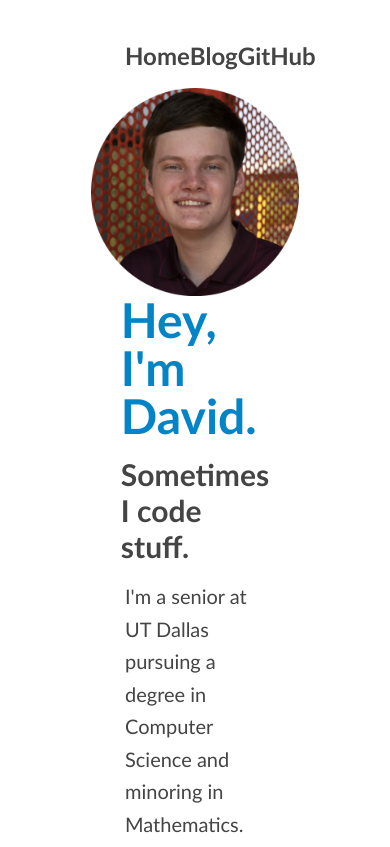
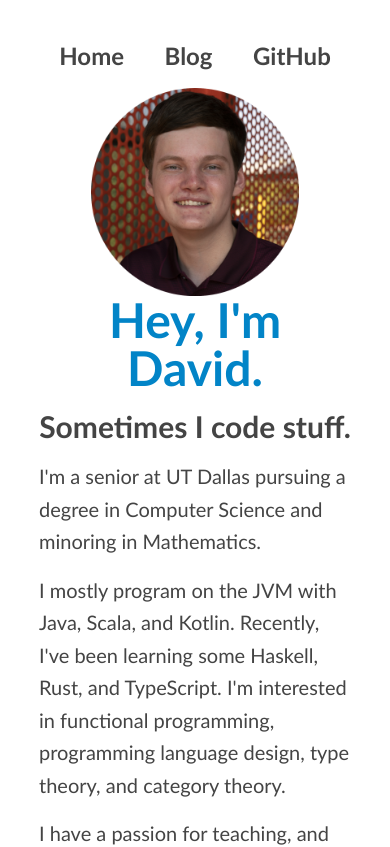
Before and after one commit to darichey/darichey.github.io, a Next.js app: page / in a window 390 px wide. Shown: the top 847 px of the page. Built offline with nearby package versions, Linux system fonts and the light colour scheme.

Commit message:
Fix mobile styling

```diff
--- a/components/Header.tsx
+++ b/components/Header.tsx
@@ -18,7 +18,7 @@ const Header = ({ title, subtitle }: Props) => {
         />
       </div>
 
-      <div>
+      <div className="text-center md:text-left">
         <h1 className="text-5xl font-bold text-sky-600 mb-4">{title}</h1>
         <h2 className="text-3xl font-bold">{subtitle}</h2>
       </div>
--- a/pages/_app.tsx
+++ b/pages/_app.tsx
@@ -12,8 +12,8 @@ function MyApp({ Component, pageProps }: AppProps) {
         <title>David Richey</title>
       </Head>
 
-      <div className="flex justify-center my-10 mx-5">
-        <div className="flex flex-col w-2/5 gap-4">
+      <div className="flex justify-center my-10">
+        <div className="flex flex-col w-4/5 md:w-2/5 gap-4">
           <Nav />
           <Component {...pageProps} />
         </div>
--- a/styles/style.css
+++ b/styles/style.css
@@ -19,3 +19,7 @@ body {
 .post h3 {
   @apply text-xl font-bold;
 }
+
+.post code {
+  @apply text-base;
+}
```
